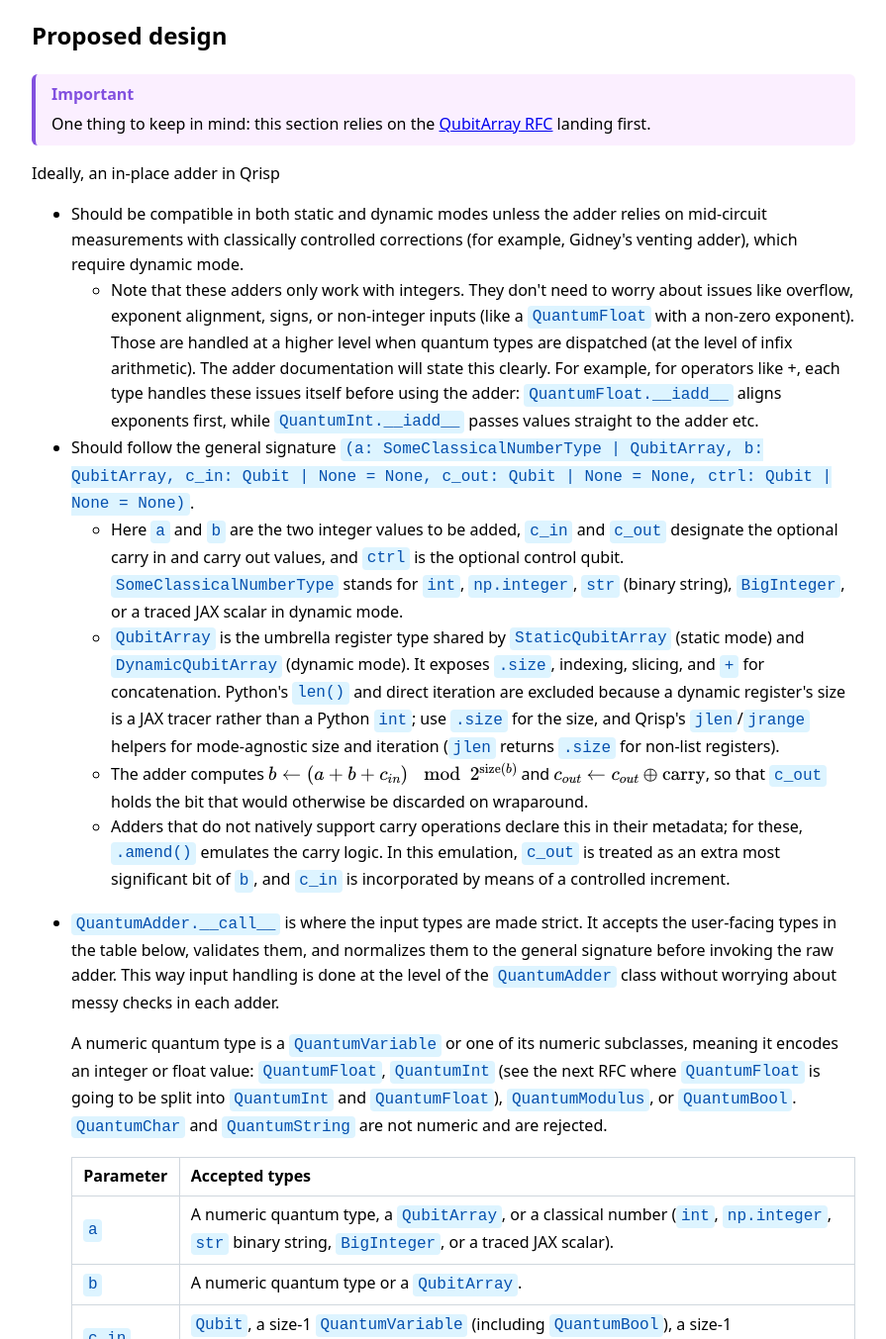
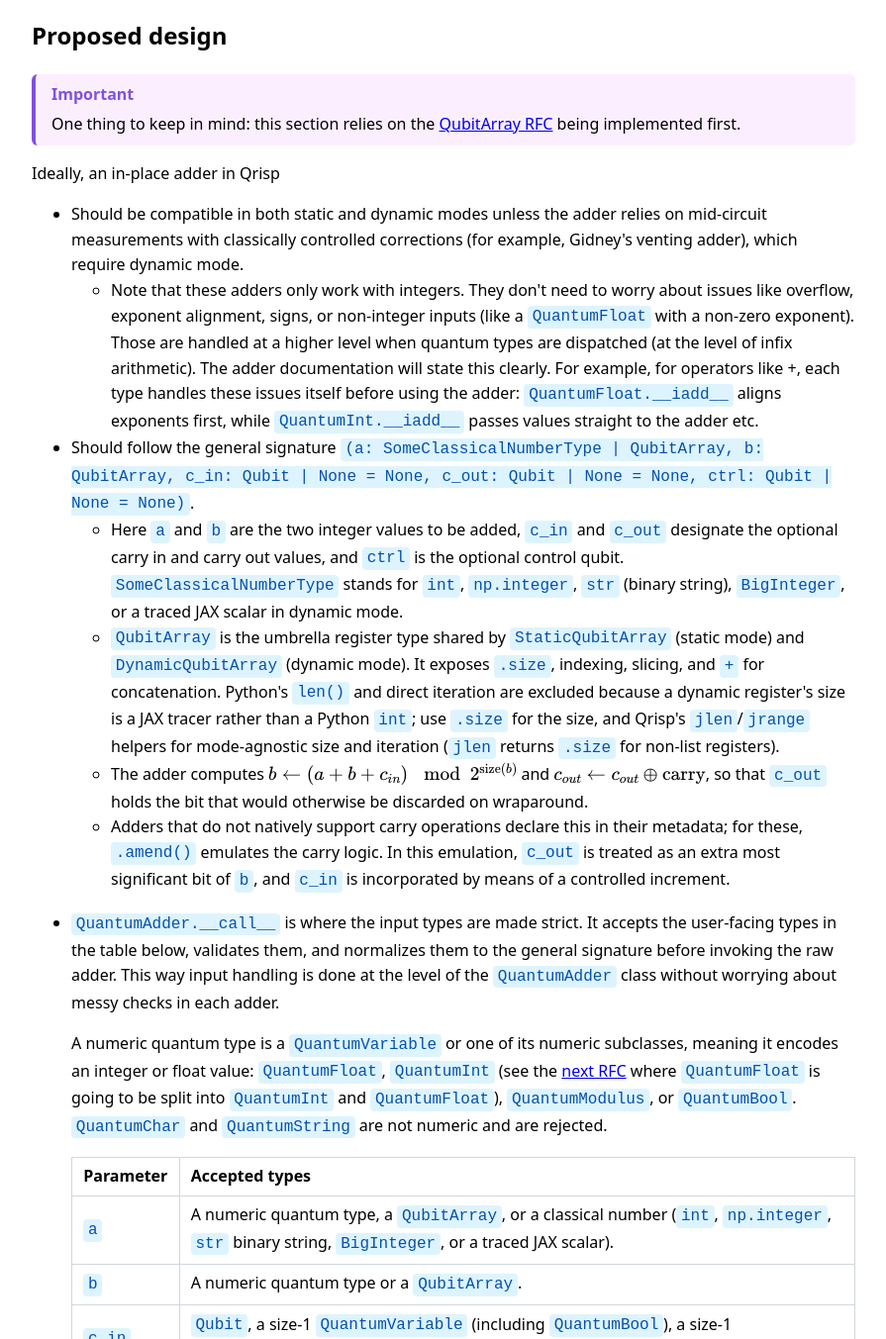
Before and after one commit to purva-thakre/qrisp-rfcs, a plain HTML site: page pr-preview/pr-2/index.html in a window 1280 px wide. Shown: the part 7297-8650 px from the top of the page at 99% size, without its empty margins (192-1087 px from the left). Drawn offline with nearby package versions, Linux system fonts and the light colour scheme.

Commit message:
Deploy preview for PR 2 🛫

```diff
--- a/pr-preview/pr-2/index.html
+++ b/pr-preview/pr-2/index.html
@@ -286,7 +286,7 @@ span.linenos.special { color: #000000; background-color: #ffffc0; padding-left:
 </li>
 </ul>
 <h2 id="proposed-design">Proposed design</h2>
-<div class="alert important"><p class="alert-title">Important</p><p>One thing to keep in mind: this section relies on the <a href="https://github.com/purva-thakre/qrisp-rfcs/pull/5">QubitArray RFC</a> landing first.</p></div>
+<div class="alert important"><p class="alert-title">Important</p><p>One thing to keep in mind: this section relies on the <a href="https://github.com/purva-thakre/qrisp-rfcs/pull/5">QubitArray RFC</a> being implemented first.</p></div>
 
 <p>Ideally, an in-place adder in Qrisp</p>
 <ul>
@@ -303,7 +303,7 @@ span.linenos.special { color: #000000; background-color: #ffffc0; padding-left:
 </li>
 <li>
 <p><code>QuantumAdder.__call__</code> is where the input types are made strict. It accepts the user-facing types in the table below, validates them, and normalizes them to the general signature before invoking the raw adder. This way input handling is done at the level of the <code>QuantumAdder</code> class without worrying about messy checks in each adder. </p>
-<p>A numeric quantum type is a <code>QuantumVariable</code> or one of its numeric subclasses, meaning it encodes an integer or float value: <code>QuantumFloat</code>, <code>QuantumInt</code> (see the next RFC where <code>QuantumFloat</code> is going to be split into <code>QuantumInt</code> and <code>QuantumFloat</code>), <code>QuantumModulus</code>, or <code>QuantumBool</code>. <code>QuantumChar</code> and <code>QuantumString</code> are not numeric and are rejected.</p>
+<p>A numeric quantum type is a <code>QuantumVariable</code> or one of its numeric subclasses, meaning it encodes an integer or float value: <code>QuantumFloat</code>, <code>QuantumInt</code> (see the <a href="https://github.com/purva-thakre/qrisp-rfcs/pull/4">next RFC</a> where <code>QuantumFloat</code> is going to be split into <code>QuantumInt</code> and <code>QuantumFloat</code>), <code>QuantumModulus</code>, or <code>QuantumBool</code>. <code>QuantumChar</code> and <code>QuantumString</code> are not numeric and are rejected.</p>
 <table>
 <thead>
 <tr>
```
